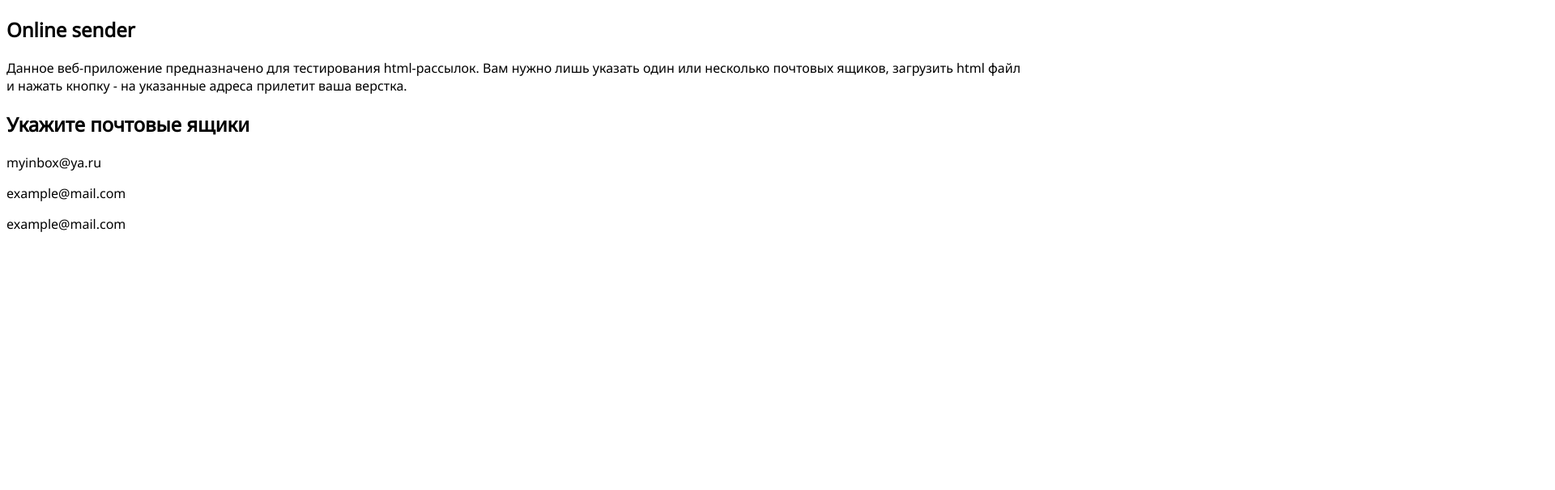
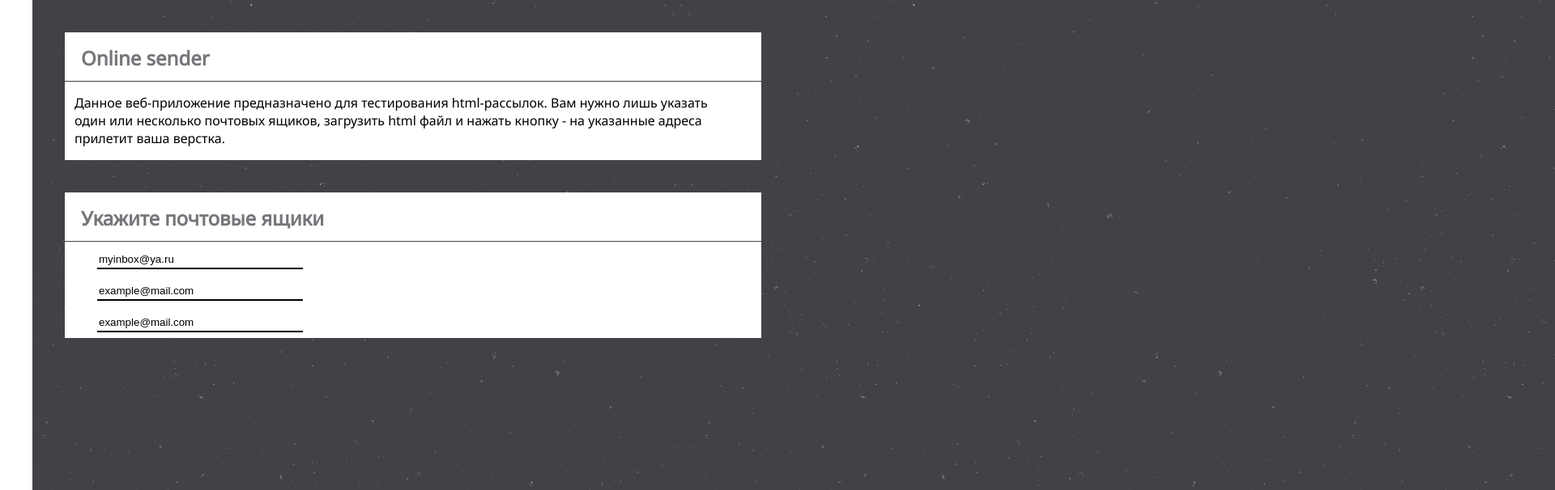
Before and after one commit to psychopathh/sendmail, a plain HTML site: page index.html in a window 1280 px wide. Shown: the top 606 px of the page at 81% size, 1920 px wide, since content can reach past the window. Drawn offline with Linux system fonts and the light colour scheme.

Commit message:
основное

```diff
--- a/css/style.css
+++ b/css/style.css
@@ -1,4 +1,72 @@
 body {
 font-size: 16px;
 font-family: 'Noto Sans', sans-serif;
+margin: 0;
 }
+
+.clearfix:after {
+content: "";
+display: block;
+clear: both;
+}
+
+.wrapper {
+margin-top: 0;
+margin-bottom: 0;
+margin-right: 0;
+margin-left: 40px;
+background: #444349 url("../img/bg.png") no-repeat;
+width: 1880px;
+min-height: 1080px;
+}
+
+h2 {
+color: #76757a;
+padding-left: 20px;
+padding-top: 15px;
+padding-bottom: 12px;
+margin: 0;
+border-bottom: 1px solid #444349;
+}
+
+.blocks {
+width: 860px;
+}
+
+.first-block {
+float: left;
+width: 860px;
+min-height: 150px;
+background-color: #ffffff;
+margin-top: 40px;
+margin-left: 40px;
+}
+
+.first-block p {
+margin-top: 15px;
+margin-left: 12px;
+margin-right: 45px;
+}
+
+.second-block {
+float: left;
+width: 860px;
+min-height: 180px;
+background-color: #ffffff;
+margin-top: 40px;
+margin-left: 40px;
+}
+
+.inputs {
+width: 300px;
+}
+
+.second-block input {
+margin-top: 10px;
+height: 20px;
+width: 250px;
+border: none;
+border-bottom: 2px solid black;
+margin-left: 40px;
+margin-bottom: 5px;
+}
--- a/index.html
+++ b/index.html
@@ -7,7 +7,8 @@
 </head>
 <body>
   <div class="wrapper clearfix">
-    <div class="first-block">
+    <div class="blocks">
+      <div class="first-block clearfix">
         <div class="head">
           <h2>Online sender</h2>
         </div>
@@ -17,20 +18,15 @@
           </p>
         </div>
       </div>
-    <div class="first-block">
+      <div class="second-block clearfix">
         <div class="head">
           <h2>Укажите почтовые ящики</h2>
         </div>
-      <div class="text">
-        <p>
-          myinbox@ya.ru
-        </p>
-        <p>
-          example@mail.com
-        </p>
-        <p>
-          example@mail.com
-        </p>
+        <div class="inputs">
+          <input type="text" value="myinbox@ya.ru">
+          <input type="text" value="example@mail.com">
+          <input type="text" value="example@mail.com">
+        </div>
       </div>
     </div>
   </div>
```
Also changed, not shown: img/bg.png (added), img/pr.png (added). Lines whose indentation alone changed are shown as unchanged.
